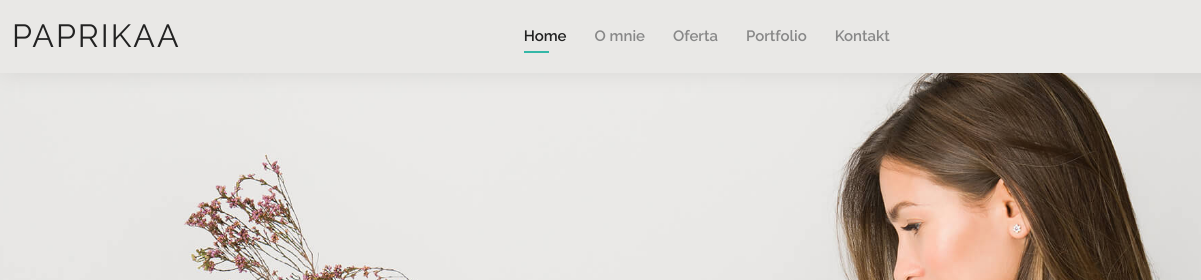
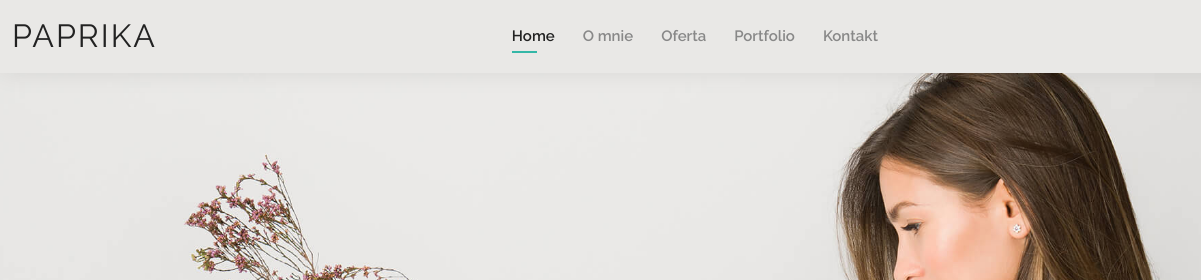
Before and after one commit to piwko1991/patrycja_strona, a plain HTML site: page index.html in a window 1280 px wide. Shown: the top 280 px of the page, 0-1201 px from the left. Drawn offline with nearby package versions, Linux system fonts and the light colour scheme.

Commit message:
Refactor

```diff
--- a/index.html
+++ b/index.html
@@ -42,7 +42,7 @@
   <header id="header" class="fixed-top">
     <div class="container-fluid d-flex justify-content-between align-items-center">
 
-      <h1 class="logo me-auto me-lg-0"><a href="index.html">Paprikaa</a></h1>
+      <h1 class="logo me-auto me-lg-0"><a href="index.html">Paprika</a></h1>
       <!-- Uncomment below if you prefer to use an image logo -->
       <!-- <a href="index.html" class="logo"><img src="assets/img/logo.png" alt="" class="img-fluid"></a>-->
 
```
